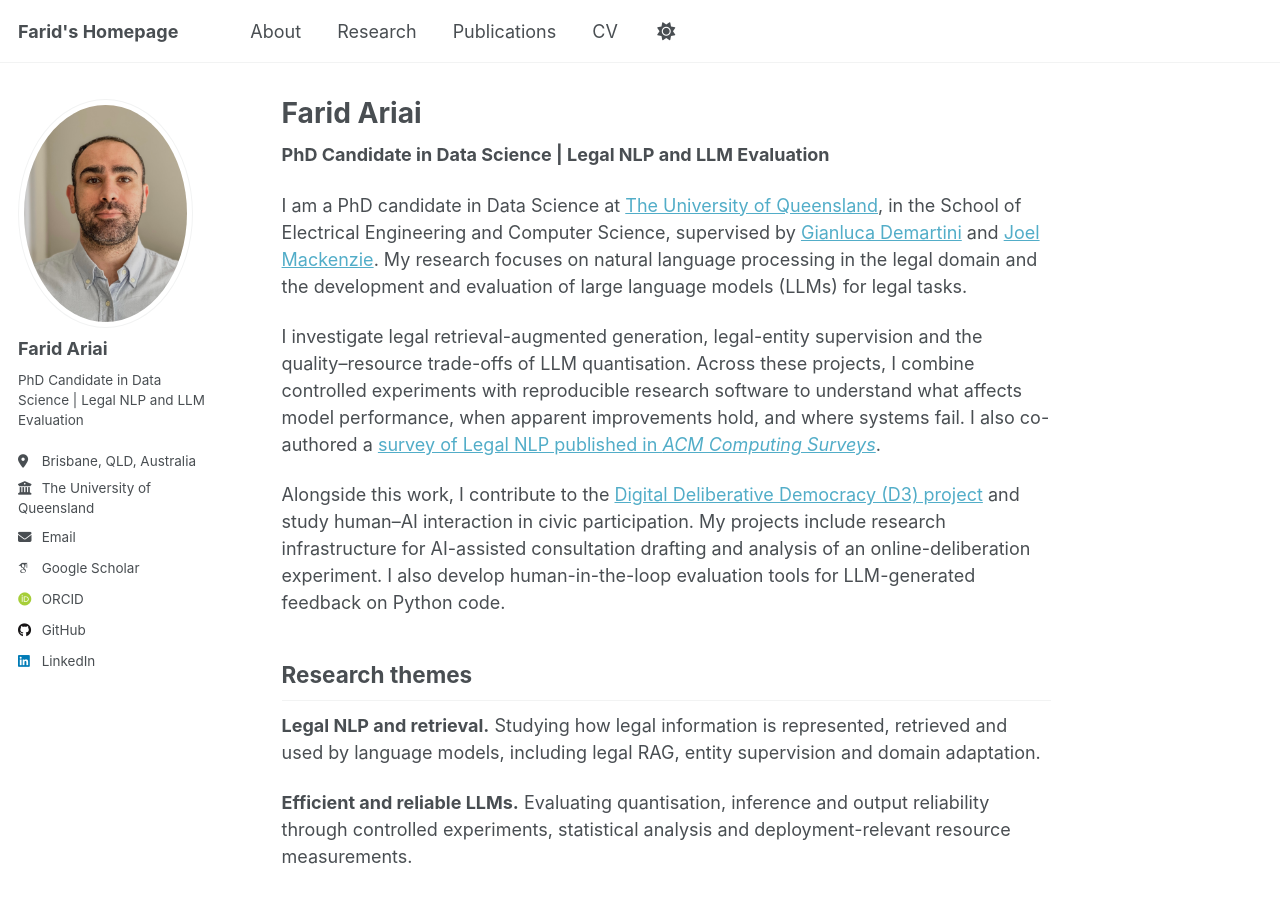
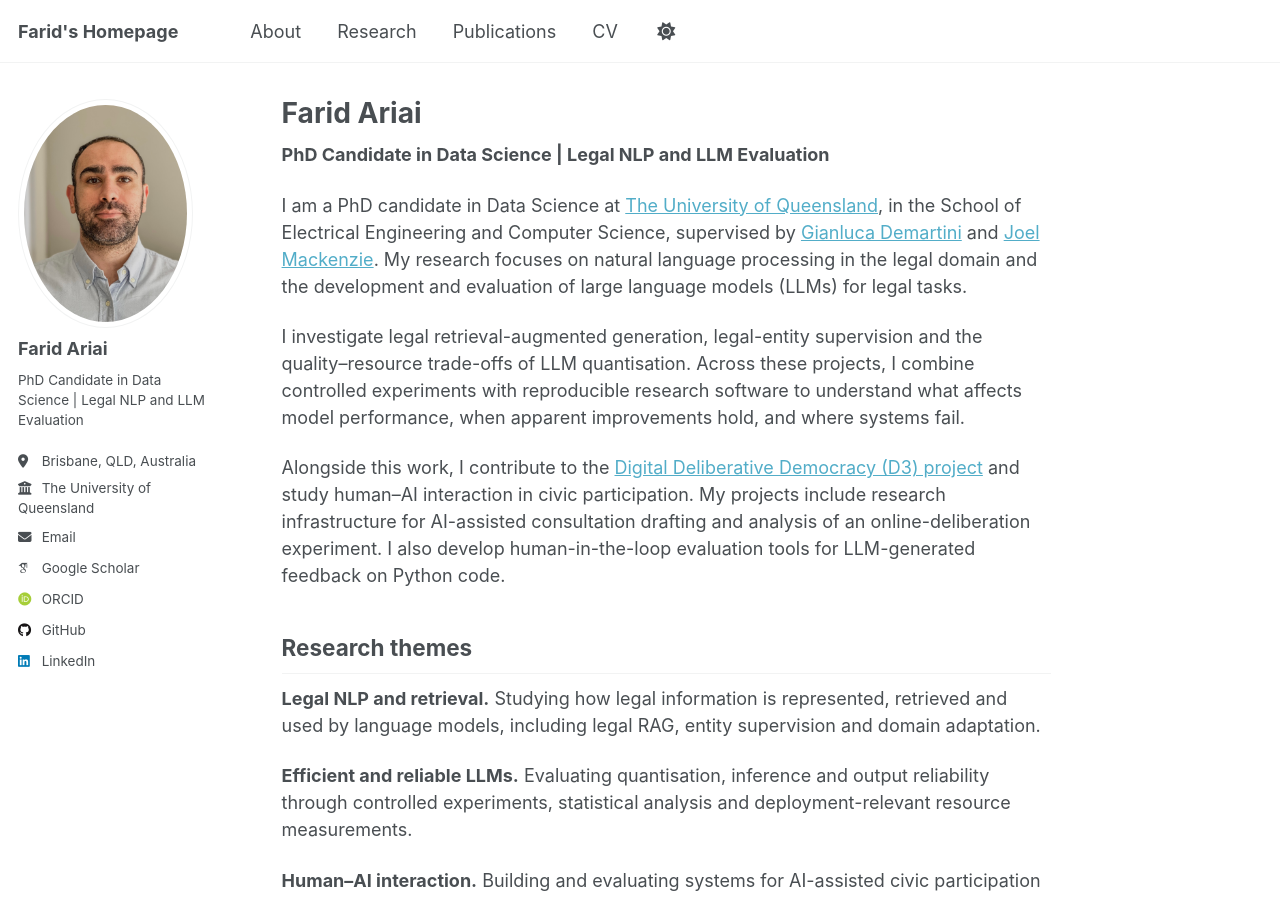
Before and after one commit to farid-ariai/farid-ariai.github.io, a Jekyll site: the page built from _pages/about.md, in a window 1280 px wide and 900 px high. Built offline with Jekyll 4.4.1, drawn with Linux system fonts in a browser that asks for light colours; some web fonts are replaced; a script that is not in the unit is left out.

Commit message:
Revise about page to improve clarity
Removed a sentence about co-authoring a survey of Legal NLP for clarity.

```diff
--- a/_pages/about.md
+++ b/_pages/about.md
@@ -11,7 +11,7 @@ redirect_from:
 
 I am a PhD candidate in Data Science at [The University of Queensland](https://www.uq.edu.au/), in the School of Electrical Engineering and Computer Science, supervised by [Gianluca Demartini](https://www.gianlucademartini.net) and [Joel Mackenzie](https://jmmackenzie.io). My research focuses on natural language processing in the legal domain and the development and evaluation of large language models (LLMs) for legal tasks.
 
-I investigate legal retrieval-augmented generation, legal-entity supervision and the quality–resource trade-offs of LLM quantisation. Across these projects, I combine controlled experiments with reproducible research software to understand what affects model performance, when apparent improvements hold, and where systems fail. I also co-authored a [survey of Legal NLP published in *ACM Computing Surveys*]({{ '/publication/2025-11-17-paper-title-number-8' | relative_url }}).
+I investigate legal retrieval-augmented generation, legal-entity supervision and the quality–resource trade-offs of LLM quantisation. Across these projects, I combine controlled experiments with reproducible research software to understand what affects model performance, when apparent improvements hold, and where systems fail.
 
 Alongside this work, I contribute to the [Digital Deliberative Democracy (D3) project](https://d3-project.ch) and study human–AI interaction in civic participation. My projects include research infrastructure for AI-assisted consultation drafting and analysis of an online-deliberation experiment. I also develop human-in-the-loop evaluation tools for LLM-generated feedback on Python code.
 
```
